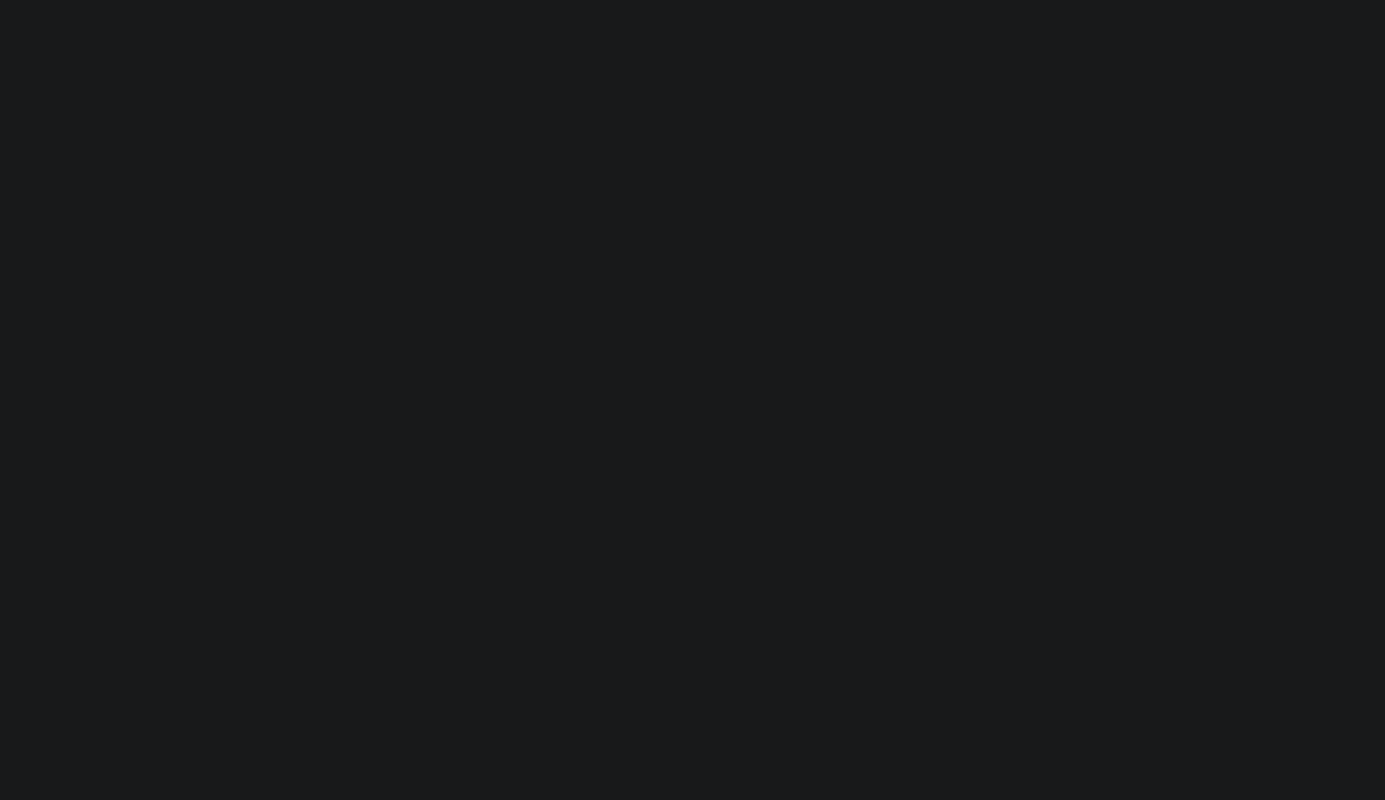
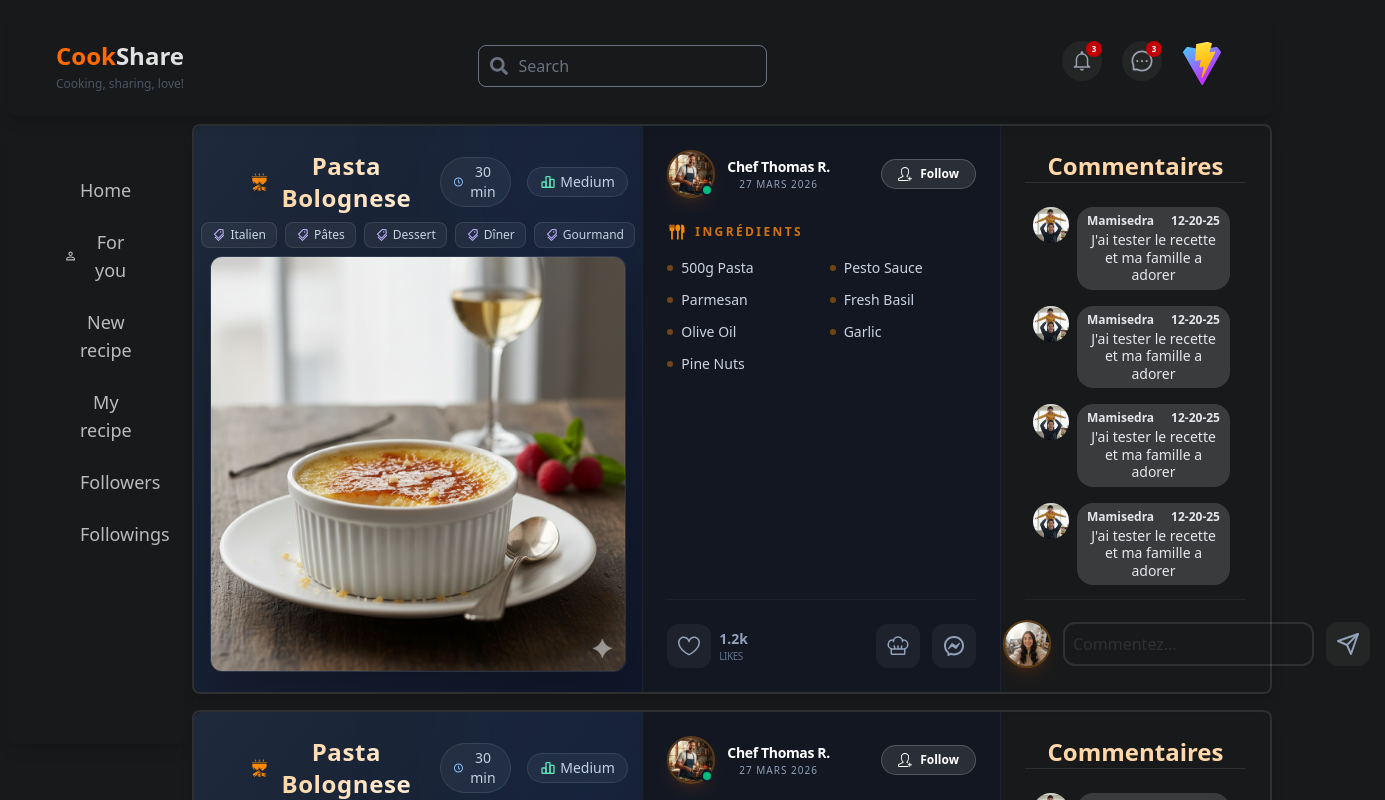
Before and after one commit to c-andriam/transcendence, a React (Vite) app in the folder client/: page /home/feed in a window 1280 px wide. Before the commit this address had no page. Shown: the top 800 px of the page, 1385 px wide, since content can reach past the window. Built offline with nearby package versions, Linux system fonts and the light colour scheme; the HTML template or start-up script is replaced by a standard one.

Commit message:
feat: Implement step list management, enhance input fields with 'Enter' key support, and refactor home page routing for content display.

```diff
--- a/client/package.json
+++ b/client/package.json
@@ -24,7 +24,7 @@
   "devDependencies": {
     "@eslint/js": "^9.39.1",
     "@types/node": "^24.10.1",
-    "@types/react": "^19.2.5",
+    "@types/react": "^19.2.8",
     "@types/react-dom": "^19.2.3",
     "@vitejs/plugin-react": "^5.1.1",
     "eslint": "^9.39.1",
--- a/client/src/App.tsx
+++ b/client/src/App.tsx
@@ -1,8 +1,11 @@
-import { Routes, Route } from 'react-router-dom'
+import { Routes, Route, Navigate } from 'react-router-dom'
 import HomePage from './pages/HomePage'
 import Login from './pages/Login'
 import Register from './pages/Register'
 import Home from './pages/Home'
+import PostFeed from './components/Feeds/PostFeed'
+import FriendFeed from './components/Feeds/FriendsFeed'
+import OwnRecipeFeed from './components/Feeds/OwnRecipeFeed'
 
 import './App.css'
 
@@ -13,7 +16,16 @@ function App() {
       <Route path="/" element={<HomePage />} />
       <Route path="/login" element={<Login />} />
       <Route path="/register" element={<Register />} />
-      <Route path="/Home" element={<Home />} />
+      {/* Routes imbriquées pour Home */}
+      <Route path="/home" element={<Home />}>
+        {/* Route par défaut : redirige vers /home/feed */}
+        <Route index element={<Navigate to="feed" replace />} />
+        <Route path="feed" element={<PostFeed />} />
+        <Route path="for-you" element={<PostFeed />} />
+        <Route path="followers" element={<FriendFeed />} />
+        <Route path="followings" element={<FriendFeed />} />
+        <Route path="my-recipes" element={<OwnRecipeFeed />} />
+      </Route>
     </Routes>
   )
 }
--- a/client/src/components/Navigation.tsx
+++ b/client/src/components/Navigation.tsx
@@ -1,5 +1,5 @@
-import React from "react";
-import { useState, useRef } from 'react';
+import { useRef } from 'react';
+import { NavLink } from 'react-router-dom';
 import { IoHomeOutline } from "react-icons/io5";
 import { MdOutlinePersonOutline, MdOutlineAddBox } from "react-icons/md";
 import { PiCookingPotBold } from "react-icons/pi";
@@ -8,91 +8,85 @@ import { GiShadowFollower } from "react-icons/gi";
 import NewRecipe from "./Modal/NewRecipe";
 
 const Navigation = () => {
-    const [active, setActive] = useState('home');
     const modalRef = useRef<HTMLDialogElement>(null);
+
+    const linkClass = "navigation-button flex flex-rows gap-4 items-center text-lg text-center hover:bg-[#242424] text-white/70 w-full rounded-lg p-2 px-12 no-underline"
 
     return (
         <div className="navigation m-2 p-2 h-[76vh] shadow-lg bg-[#18191a] rounded-lg flex flex-col gap-2 z-1000">
             <div className='mt-6'>
-                <button
-                    onClick={() => setActive('home')}
-                    className='navigation-button flex
-                    flex-rows gap-4 items-center
-                    text-lg text-center
-                    hover:bg-[#242424] text-white/70
-                    w-full rounded-lg p-2 px-12 text-semibold'
+                <NavLink
+                    to="/home/feed"
+                    className={linkClass}
                 >
-                    <IoHomeOutline size={24} className={active === 'home' ? 'text-orange-500' : ''} />
-                    Home
-                </button>
+                    {({ isActive }) => (
+                        <>
+                            <IoHomeOutline size={24} className={isActive ? 'text-orange-500' : ''} />
+                            Home
+                        </>
+                    )}
+                </NavLink>
+            </div>
+            <div>
+                <NavLink
+                    to="/home/for-you"
+                    className={linkClass}
+                >
+                    {({ isActive }) => (
+                        <>
+                            <MdOutlinePersonOutline size={24} className={isActive ? 'text-orange-500' : ''} />
+                            For you
+                        </>
+                    )}
+                </NavLink>
             </div>
             <div>
                 <button
-                    onClick={() => setActive('for-you')}
-                    className='navigation-button flex
-                    flex-rows gap-4 items-center
-                    text-lg text-center
-                    hover:bg-[#242424] text-white/70
-                    w-full rounded-lg p-2 px-12 text-semibold'
+                    onClick={() => modalRef.current?.showModal()}
+                    className={linkClass}
                 >
-                    <MdOutlinePersonOutline size={24} className={active === 'for-you' ? 'text-orange-500' : ''} />
-                    For you
-                </button>
-            </div>
-            <div>
-                <button
-                    onClick={() => {
-                        setActive('new-recipe');
-                        modalRef.current?.showModal();
-                    }}
-                    className='navigation-button flex
-                    flex-rows gap-4 items-center
-                    text-lg text-center
-                    hover:bg-[#242424] text-white/70
-                    w-full rounded-lg p-2 px-12 text-semibold'
-                >
-                    <MdOutlineAddBox size={24} className={active === 'new-recipe' ? 'text-orange-500' : ''} />
+                    <MdOutlineAddBox size={24} />
                     New recipe
                 </button>
             </div>
             <div>
-                <button
-                    onClick={() => setActive('my-recipe')}
-                    className='navigation-button flex
-                    flex-rows gap-4 items-center
-                    text-lg text-center
-                    hover:bg-[#242424] text-white/70
-                    w-full rounded-lg p-2 px-12 text-semibold'
+                <NavLink
+                    to="/home/my-recipes"
+                    className={linkClass}
                 >
-                    <PiCookingPotBold size={24} className={active === 'my-recipe' ? 'text-orange-500' : ''} />
-                    My recipe
-                </button>
+                    {({ isActive }) => (
+                        <>
+                            <PiCookingPotBold size={24} className={isActive ? 'text-orange-500' : ''} />
+                            My recipe
+                        </>
+                    )}
+                </NavLink>
             </div>
             <div>
-                <button
-                    onClick={() => setActive('followers')}
-                    className='navigation-button flex
-                    flex-rows gap-4 items-center
-                    text-lg text-center
-                    hover:bg-[#242424] text-white/70
-                    w-full rounded-lg p-2 px-12 text-semibold'
+                <NavLink
+                    to="/home/followers"
+                    className={linkClass}
                 >
-                    <GiShadowFollower size={24} className={active === 'followers' ? 'text-orange-500' : ''} />
-                    Followers
-                </button>
+                    {({ isActive }) => (
+                        <>
+                            <GiShadowFollower size={24} className={isActive ? 'text-orange-500' : ''} />
+                            Followers
+                        </>
+                    )}
+                </NavLink>
             </div>
             <div>
-                <button
-                    onClick={() => setActive('followings')}
-                    className='navigation-button flex
-                    flex-rows gap-4 items-center
-                    text-lg text-center
-                    hover:bg-[#242424] text-white/70
-                    w-full rounded-lg p-2 px-12'
+                <NavLink
+                    to="/home/followings"
+                    className={linkClass}
                 >
-                    <RiUserFollowLine size={24} className={active === 'followings' ? 'text-orange-500' : ''} />
-                    Followings
-                </button>
+                    {({ isActive }) => (
+                        <>
+                            <RiUserFollowLine size={24} className={isActive ? 'text-orange-500' : ''} />
+                            Followings
+                        </>
+                    )}
+                </NavLink>
             </div>
             <NewRecipe modalRef={modalRef} />
         </div >
--- a/client/src/components/PostCard.tsx
+++ b/client/src/components/PostCard.tsx
@@ -80,7 +80,7 @@ const PostCard = () => {
                         <div className='flex flex-row gap-3 items-center'>
                             <div className="relative">
                                 <img src="/images/users/Tom.png" alt="User" className='rounded-full border-2 border-orange-400/30 w-12 h-12 object-cover shadow-lg shadow-orange-500/10' />
-                                <div className="absolute -bottom-1 -right-1 w-4 h-4 bg-emerald-500 border-2 border-slate-900 rounded-full"></div>
+                                <div className="absolute bottom-0.5 right-0.5 w-3 h-3 bg-emerald-500 border-2 border-slate-900 rounded-full"></div>
                             </div>
                             <div className='flex flex-col'>
                                 <p className='text-sm font-bold text-white tracking-tight'>Chef Thomas R.</p>
--- a/client/src/components/input/TagInput.tsx
+++ b/client/src/components/input/TagInput.tsx
@@ -6,15 +6,10 @@ const TagInput = () => {
 
     const [tags, setTags] = useState<string[]>([]);
     const [inputValue, setInputValue] = useState<string>("");
-    const [boolean, setBoolean] = useState<boolean>(false);
     const handleAddTag = () => {
         if (inputValue.trim() !== "" && tags.length < 5) {
             setTags([...tags, inputValue.trim()]);
             setInputValue("");
-            setBoolean(false);
-        }
-        else if (tags.length === 5) {
-            setBoolean(true);
         }
     };
 
--- a/client/src/index.css
+++ b/client/src/index.css
@@ -15,7 +15,8 @@
   -moz-osx-font-smoothing: grayscale;
 }
 
-a {
+/* Styles par défaut des liens désactivés pour permettre Tailwind de gérer les couleurs */
+/* a {
   font-weight: 500;
   color: #646cff;
   text-decoration: inherit;
@@ -23,7 +24,7 @@ a {
 
 a:hover {
   color: #535bf2;
-}
+} */
 
 body {
   margin: 0;
--- a/client/src/pages/Home.tsx
+++ b/client/src/pages/Home.tsx
@@ -1,10 +1,8 @@
 import { useRef } from "react";
+import { Outlet } from "react-router-dom";
 import Navbar from "../components/Navbar";
 import Footer from "../components/Footer";
 import Navigation from "../components/Navigation";
-import PostFeed from "../components/Feeds/PostFeed";
-import FriendFeed from "../components/Feeds/FriendsFeed";
-import OwnRecipeFeed from "../components/Feeds/OwnRecipeFeed";
 import NewRecipe from "../components/Modal/NewRecipe";
 
 const Home = () => {
@@ -19,9 +17,9 @@ const Home = () => {
                     <Navigation />
                 </aside>
                 <main className="flex-1 main-content">
-                    {/* <PostFeed />
-                    <FriendFeed />
-                    <OwnRecipeFeed /> */}
+                    {/* Le composant de la route enfant s'affiche ici */}
+                    <Outlet />
+                    <NewRecipe modalRef={modalRef} />
                 </main>
             </div>
             <Footer />
```
Also changed, not shown: client/src/components/input/IngredientInput.tsx (+3 -5 lines), client/src/components/input/StepInput.tsx (+66 -9 lines), 1 other file (tests, documents, lock files or other folders).
